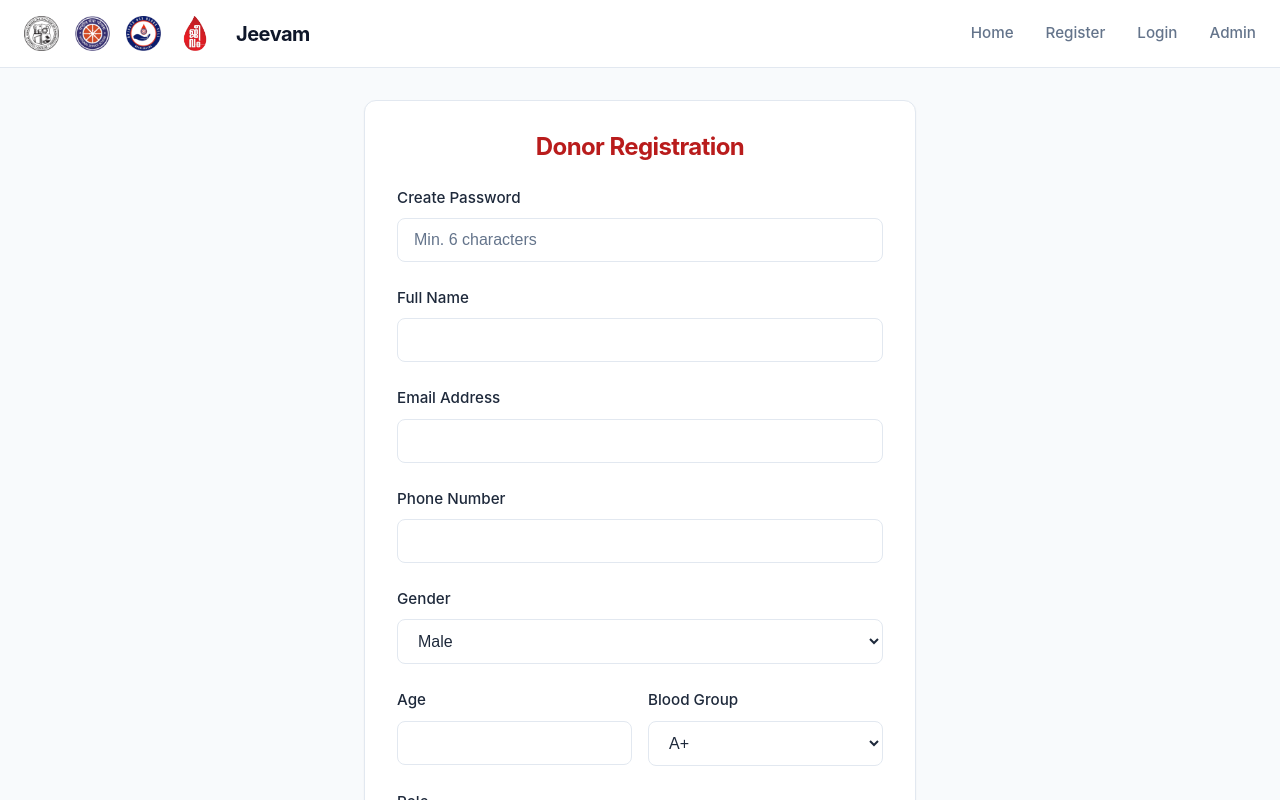
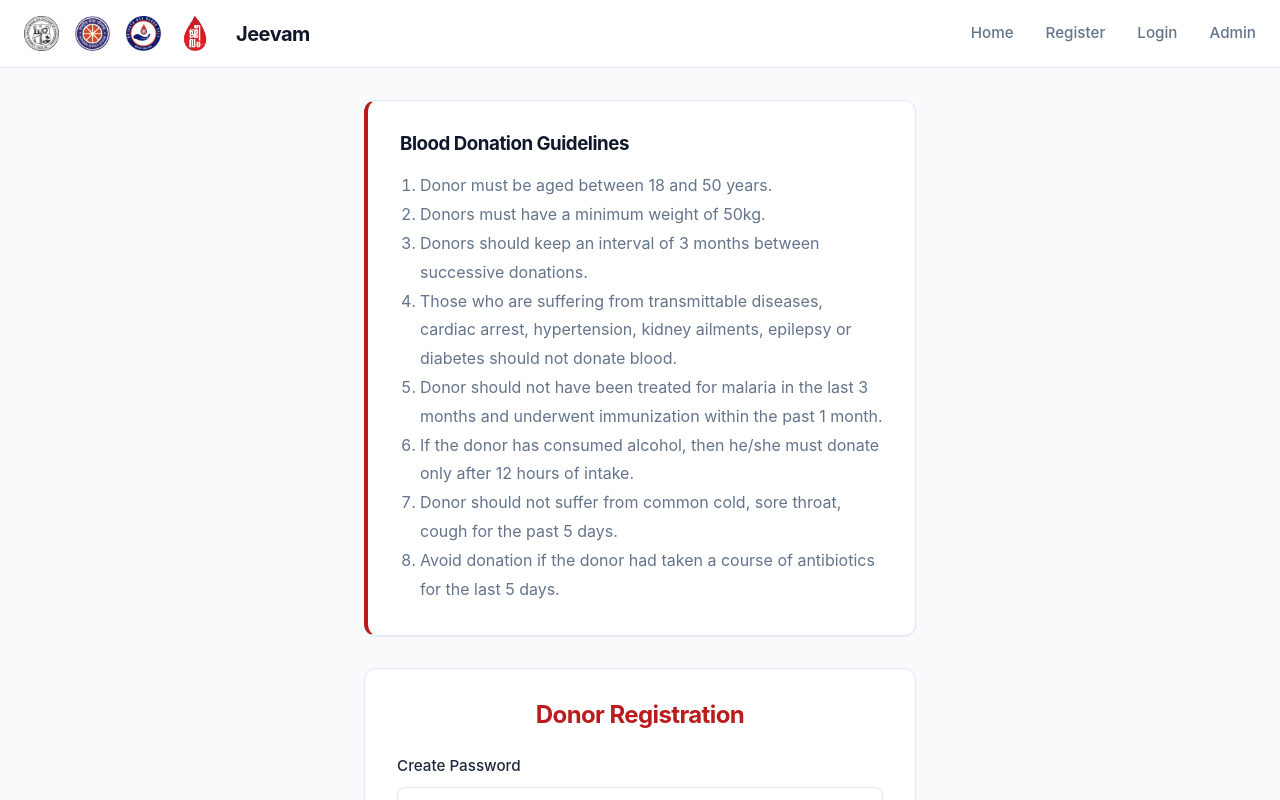
Before and after one commit to ras-al/jeevam, a React (Vite) app: page /register in a window 1280 px wide. Shown: the top 800 px of the page. Built offline with nearby package versions, Linux system fonts and the light colour scheme; no server answers.

Commit message:
Changed guidelines to register page

```diff
--- a/src/pages/Home.jsx
+++ b/src/pages/Home.jsx
@@ -43,30 +43,6 @@ function Home() {
           </div>
         </div>
       </section>
-
-      {/* NEW SECTION: Blood Donation Guidelines */}
-      <section className="container" style={{ paddingBottom: '4rem' }}>
-        <div className="card" style={{ borderLeft: '4px solid var(--primary-color)' }}>
-          <h2 style={{ marginBottom: '1.5rem', color: 'var(--secondary-color)', textAlign: 'center' }}>Blood Donation Guidelines</h2>
-          <div style={{ maxWidth: '800px', margin: '0 auto' }}>
-            <ol style={{
-              paddingLeft: '1.5rem',
-              color: 'var(--text-secondary)',
-              lineHeight: '1.8',
-              fontSize: '1.05rem'
-            }}>
-              <li style={{ marginBottom: '0.5rem' }}>Donor must be aged between 18 and 50 years.</li>
-              <li style={{ marginBottom: '0.5rem' }}>Donors must have a minimum weight of 50kg.</li>
-              <li style={{ marginBottom: '0.5rem' }}>Donors should keep an interval of 3 months between successive donations.</li>
-              <li style={{ marginBottom: '0.5rem' }}>Those who are suffering from transmittable diseases, cardiac arrest, hypertension, kidney ailments, epilepsy or diabetes should not donate blood.</li>
-              <li style={{ marginBottom: '0.5rem' }}>Donor should not have been treated for malaria in the last 3 months and underwent immunization within the past 1 month.</li>
-              <li style={{ marginBottom: '0.5rem' }}>If the donor has consumed alcohol, then he/she must donate only after 12 hours of intake.</li>
-              <li style={{ marginBottom: '0.5rem' }}>Donor should not suffer from common cold, sore throat, cough for the past 5 days.</li>
-              <li>Avoid donation if the donor had taken a course of antibiotics for the last 5 days.</li>
-            </ol>
-          </div>
-        </div>
-      </section>
     </div>
   );
 }
--- a/src/pages/Register.jsx
+++ b/src/pages/Register.jsx
@@ -3,7 +3,7 @@ import { useState } from 'react';
 import { db, auth } from '../firebase';
 import { doc, setDoc, serverTimestamp } from 'firebase/firestore';
 import { createUserWithEmailAndPassword } from 'firebase/auth';
-import { useNavigate } from 'react-router-dom'; // Fixed typo here
+import { useNavigate } from 'react-router-dom';
 
 function Register() {
   const navigate = useNavigate();
@@ -60,6 +60,22 @@ function Register() {
 
   return (
     <div className="container" style={{ maxWidth: '600px', marginTop: '2rem', paddingBottom: '2rem' }}>
+
+      {/* Blood Donation Guidelines Section */}
+      <div className="card" style={{ marginBottom: '2rem', borderLeft: '4px solid var(--primary-color)' }}>
+        <h3 style={{ marginBottom: '1rem', color: 'var(--secondary-color)' }}>Blood Donation Guidelines</h3>
+        <ol style={{ paddingLeft: '1.25rem', color: 'var(--text-secondary)', lineHeight: '1.8' }}>
+          <li>Donor must be aged between 18 and 50 years.</li>
+          <li>Donors must have a minimum weight of 50kg.</li>
+          <li>Donors should keep an interval of 3 months between successive donations.</li>
+          <li>Those who are suffering from transmittable diseases, cardiac arrest, hypertension, kidney ailments, epilepsy or diabetes should not donate blood.</li>
+          <li>Donor should not have been treated for malaria in the last 3 months and underwent immunization within the past 1 month.</li>
+          <li>If the donor has consumed alcohol, then he/she must donate only after 12 hours of intake.</li>
+          <li>Donor should not suffer from common cold, sore throat, cough for the past 5 days.</li>
+          <li>Avoid donation if the donor had taken a course of antibiotics for the last 5 days.</li>
+        </ol>
+      </div>
+
       <div className="card">
         <h2 style={{ marginBottom: '1.5rem', textAlign: 'center', color: 'var(--primary-color)' }}>Donor Registration</h2>
 
```
